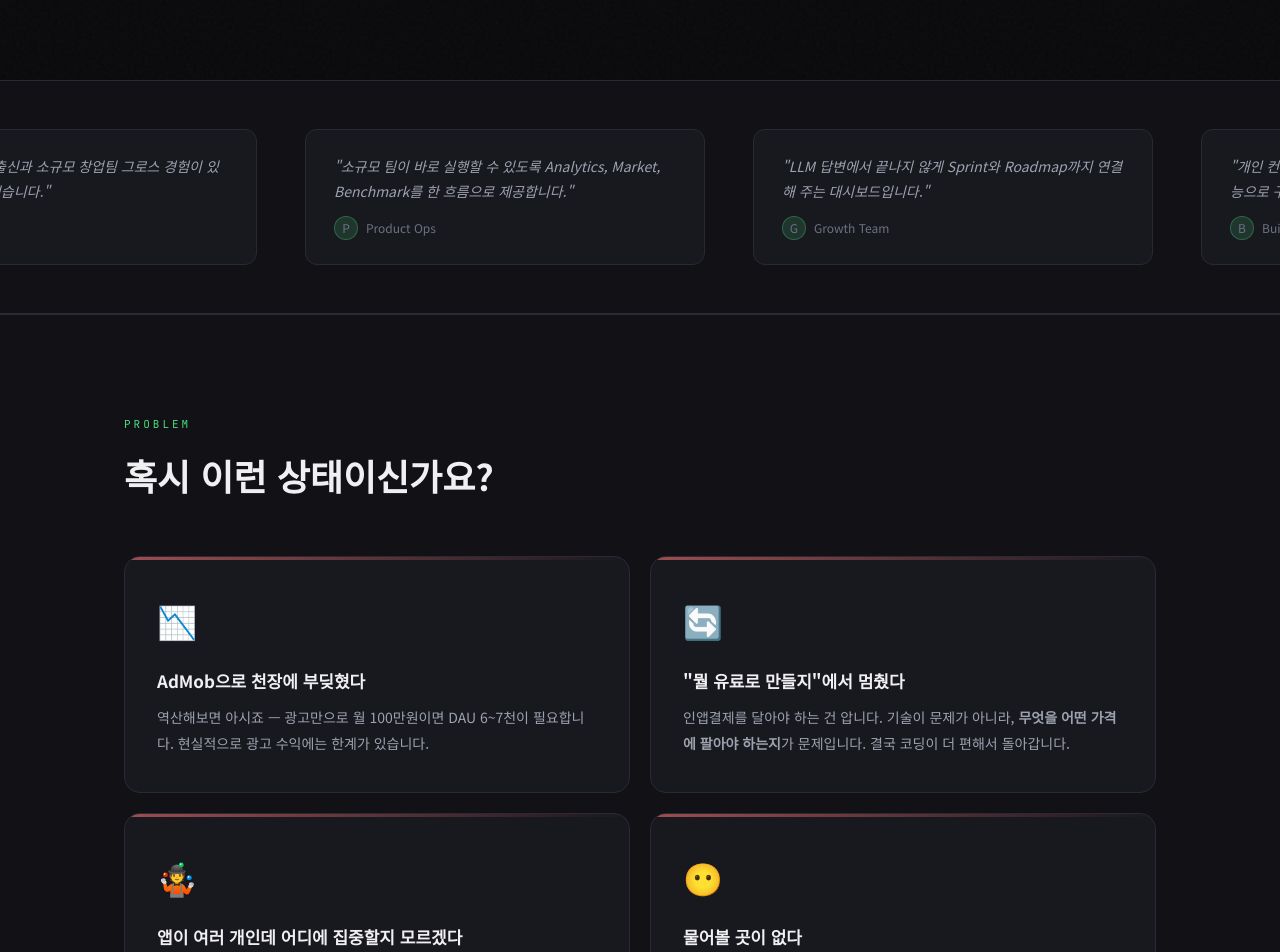
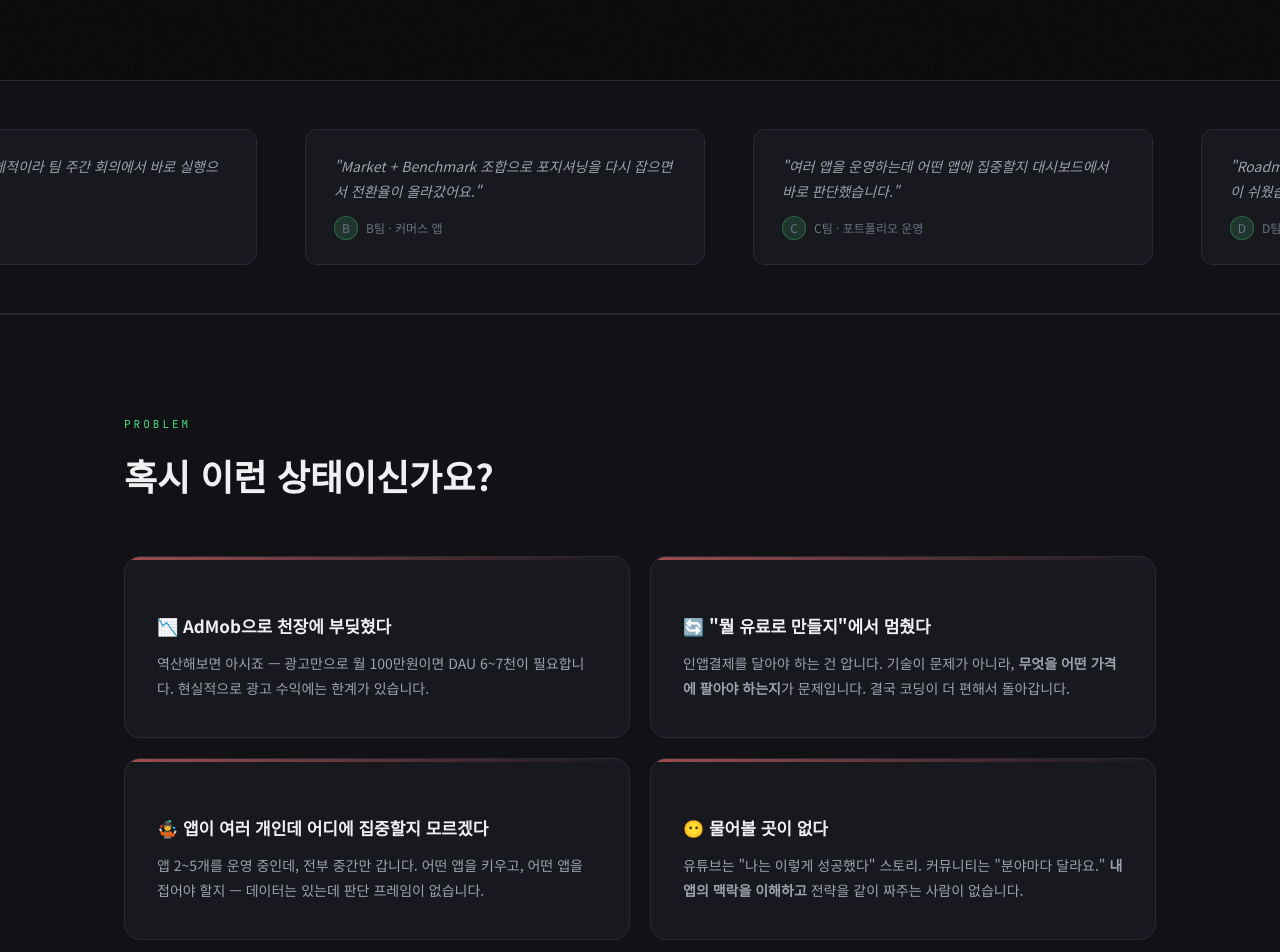
Before and after one commit to Outstanding-Pros/product-consultant-1to10, a Next.js app: page / in a window 1280 px wide. Shown: the part 720-1672 px from the top of the page. Built offline with nearby package versions, Linux system fonts and the light colour scheme.

Commit message:
update: ver 1.4 - details

```diff
--- a/src/app/globals.css
+++ b/src/app/globals.css
@@ -219,6 +219,14 @@ body::before {
   color: var(--accent);
 }
 .proof-label { font-size: 13px; color: var(--text-muted); margin-top: 2px; }
+
+.hero-team-note {
+  margin-top: 28px;
+  font-size: 14px;
+  color: var(--text-secondary);
+  max-width: 760px;
+  line-height: 1.8;
+}
 
 /* ═══ SOCIAL PROOF QUOTE BAR ═══ */
 .quote-bar {
--- a/src/components/FaqSection.tsx
+++ b/src/components/FaqSection.tsx
@@ -41,7 +41,7 @@ const faqsByLocale = {
     },
     {
       question: 'I run multiple apps. Can all be covered?',
-      answer: 'Yes. Basic (KRW 19,000) is best for one-app core analysis, while Pro (KRW 59,000/mo) is designed for portfolio-level prioritization and roadmap planning.',
+      answer: 'Yes. Basic ($14) is best for one-app core analysis, while Pro ($44/mo) is designed for portfolio-level prioritization and roadmap planning.',
     },
     {
       question: 'Do you support any app category?',
--- a/src/components/Hero.tsx
+++ b/src/components/Hero.tsx
@@ -36,21 +36,21 @@ export default function Hero({ locale }: HeroProps) {
           <div className="cta-group">
             <a href="#pricing" className="btn-primary">{isEn ? 'Start with Basic / Pro' : 'Basic / Pro 시작하기'}</a>
             <span className="btn-sub-text">
-              {isEn ? 'Basic KRW 19,000 ($14) · Pro KRW 59,000 ($44) · 1+1 pre-launch offer' : 'Basic 19,000원 ($14) · Pro 59,000원 ($44) · 사전신청 1+1'}
+              {isEn ? 'Basic $14 · Pro $44 · 1+1 pre-launch offer' : 'Basic 19,000원 ($14) · Pro 59,000원 ($44) · 사전신청 1+1'}
             </span>
           </div>
           <div className="hero-proof">
             <div className="proof-item">
-              <span className="proof-number">19,000원</span>
+              <span className="proof-number">{isEn ? '$14' : '19,000원'}</span>
               <span className="proof-label">{isEn ? 'Basic plan' : 'Basic 플랜'}</span>
             </div>
             <div className="proof-item">
-              <span className="proof-number">59,000원</span>
+              <span className="proof-number">{isEn ? '$44' : '59,000원'}</span>
               <span className="proof-label">{isEn ? 'Pro plan' : 'Pro 플랜'}</span>
             </div>
             <div className="proof-item">
               <span className="proof-number">1+1</span>
-              <span className="proof-label">{isEn ? 'Monthly pass pre-launch' : '월 구독권 사전신청'}</span>
+              <span className="proof-label">{isEn ? 'Monthly pass pre-launch' : '월 구독권 사전신청 시'}</span>
             </div>
           </div>
         </div>
--- a/src/components/ProblemSection.tsx
+++ b/src/components/ProblemSection.tsx
@@ -16,8 +16,8 @@ export default function ProblemSection({ locale }: ProblemSectionProps) {
         <div className="problem-cards">
           <Reveal>
             <div className="problem-card">
-              <span className="problem-icon">📉</span>
-              <h3>{isEn ? 'You hit the AdMob ceiling' : 'AdMob으로 천장에 부딪혔다'}</h3>
+              <span className="problem-icon"></span>
+              <h3>📉  {isEn ? 'You hit the AdMob ceiling' : 'AdMob으로 천장에 부딪혔다'}</h3>
               <p>
                 {isEn
                   ? 'Back-calculating shows it: reaching KRW 1M/month with ads alone often needs DAU around 6K-7K. Ad revenue has a hard ceiling.'
@@ -27,8 +27,8 @@ export default function ProblemSection({ locale }: ProblemSectionProps) {
           </Reveal>
           <Reveal>
             <div className="problem-card">
-              <span className="problem-icon">🔄</span>
-              <h3>{isEn ? 'You are stuck at “what should be paid?”' : '"뭘 유료로 만들지"에서 멈췄다'}</h3>
+              <span className="problem-icon"></span>
+              <h3>🔄  {isEn ? 'You are stuck at “what should be paid?”' : '"뭘 유료로 만들지"에서 멈췄다'}</h3>
               <p>
                 {isEn ? (
                   <>
@@ -44,8 +44,8 @@ export default function ProblemSection({ locale }: ProblemSectionProps) {
           </Reveal>
           <Reveal>
             <div className="problem-card">
-              <span className="problem-icon">🤹</span>
-              <h3>{isEn ? 'You have multiple apps but no focus' : '앱이 여러 개인데 어디에 집중할지 모르겠다'}</h3>
+              <span className="problem-icon"></span>
+              <h3>🤹  {isEn ? 'You have multiple apps but no focus' : '앱이 여러 개인데 어디에 집중할지 모르겠다'}</h3>
               <p>
                 {isEn
                   ? 'You run 2-5 apps, but none breaks out. You have data, but no decision framework for what to scale or sunset.'
@@ -55,8 +55,8 @@ export default function ProblemSection({ locale }: ProblemSectionProps) {
           </Reveal>
           <Reveal>
             <div className="problem-card">
-              <span className="problem-icon">😶</span>
-              <h3>{isEn ? 'You have nowhere to ask with context' : '물어볼 곳이 없다'}</h3>
+              <span className="problem-icon"></span>
+              <h3>😶  {isEn ? 'You have nowhere to ask with context' : '물어볼 곳이 없다'}</h3>
               <p>
                 {isEn ? (
                   <>
--- a/src/components/ProductDemo.tsx
+++ b/src/components/ProductDemo.tsx
@@ -11,16 +11,6 @@ export default function ProductDemo({ locale }: ProductDemoProps) {
   return (
     <section className="section" style={{ background: 'var(--bg-secondary)', borderTop: '1px solid var(--border)', borderBottom: '1px solid var(--border)' }}>
       <div className="container">
-        <Reveal><span className="section-label">PRODUCT DEMO</span></Reveal>
-        <Reveal><h2 className="comparison-heading">{isEn ? 'Watch the dashboard in action' : '대시보드 데모 영상'}</h2></Reveal>
-        <Reveal>
-          <p className="comparison-sub">
-            {isEn
-              ? 'Placeholder video area. Replace with a 45-90s product demo that shows Analytics, Market, Benchmark, Sprint, and Roadmap flow.'
-              : '영상 플레이스홀더 영역입니다. 추후 45~90초 데모 영상으로 Analytics, Market, Benchmark, Sprint, Roadmap 흐름을 보여주세요.'}
-          </p>
-        </Reveal>
-
         <Reveal>
           <div className="demo-placeholder" role="img" aria-label={isEn ? 'Product demo video placeholder' : '제품 데모 영상 플레이스홀더'}>
             <div className="demo-badge">{isEn ? 'VIDEO PLACEHOLDER' : 'VIDEO PLACEHOLDER'}</div>
--- a/src/components/QuoteBar.tsx
+++ b/src/components/QuoteBar.tsx
@@ -7,46 +7,46 @@ type QuoteBarProps = {
 const quotesByLocale = {
   ko: [
     {
-      text: '이 제품은 前 PO 출신과 소규모 창업팀 그로스 경험이 있는 팀이 함께 만들었습니다.',
-      author: 'Propel Team',
-      initial: 'T',
+      text: 'Sprint 항목이 구체적이라 팀 주간 회의에서 바로 실행으로 넘어갔습니다.',
+      author: 'A팀 · SaaS',
+      initial: 'A',
     },
     {
-      text: '소규모 팀이 바로 실행할 수 있도록 Analytics, Market, Benchmark를 한 흐름으로 제공합니다.',
-      author: 'Product Ops',
-      initial: 'P',
+      text: 'Market + Benchmark 조합으로 포지셔닝을 다시 잡으면서 전환율이 올라갔어요.',
+      author: 'B팀 · 커머스 앱',
+      initial: 'B',
     },
     {
-      text: 'LLM 답변에서 끝나지 않게 Sprint와 Roadmap까지 연결해 주는 대시보드입니다.',
-      author: 'Growth Team',
-      initial: 'G',
+      text: '여러 앱을 운영하는데 어떤 앱에 집중할지 대시보드에서 바로 판단했습니다.',
+      author: 'C팀 · 포트폴리오 운영',
+      initial: 'C',
     },
     {
-      text: '개인 컨설턴트 의존이 아니라, 팀의 누적 케이스를 제품 기능으로 구조화했습니다.',
-      author: 'Builder Team',
-      initial: 'B',
+      text: 'Roadmap이 북극성 지표와 연결돼 있어서 장기 계획 수립이 쉬웠습니다.',
+      author: 'D팀 · 콘텐츠 앱',
+      initial: 'D',
     },
   ],
   en: [
     {
-      text: 'Built by a team with former PO and small-startup growth experience.',
-      author: 'Propel Team',
-      initial: 'T',
+      text: 'Sprint tasks were specific enough to execute immediately in our weekly meeting.',
+      author: 'Team A · SaaS',
+      initial: 'A',
     },
     {
-      text: 'Analytics, Market, and Benchmark are connected in one execution flow for small teams.',
-      author: 'Product Ops',
-      initial: 'P',
+      text: 'Market and Benchmark together helped us reposition and improve conversion.',
+      author: 'Team B · Commerce app',
+      initial: 'B',
     },
     {
-      text: 'Not just chatbot answers: it continues into Sprint and Roadmap inside the dashboard.',
-      author: 'Growth Team',
-      initial: 'G',
+      text: 'We run multiple apps, and the dashboard made prioritization decisions much clearer.',
+      author: 'Team C · Portfolio operator',
+      initial: 'C',
     },
     {
-      text: 'Execution know-how is productized from accumulated real cases, not tied to one consultant.',
-      author: 'Builder Team',
-      initial: 'B',
+      text: 'Roadmap connected to our North Star metric made long-term planning practical.',
+      author: 'Team D · Content app',
+      initial: 'D',
     },
   ],
 } as const
```
Also changed, not shown: src/components/PricingAndModal.tsx (+10 -10 lines), 1 other file (tests, documents, lock files or other folders).
